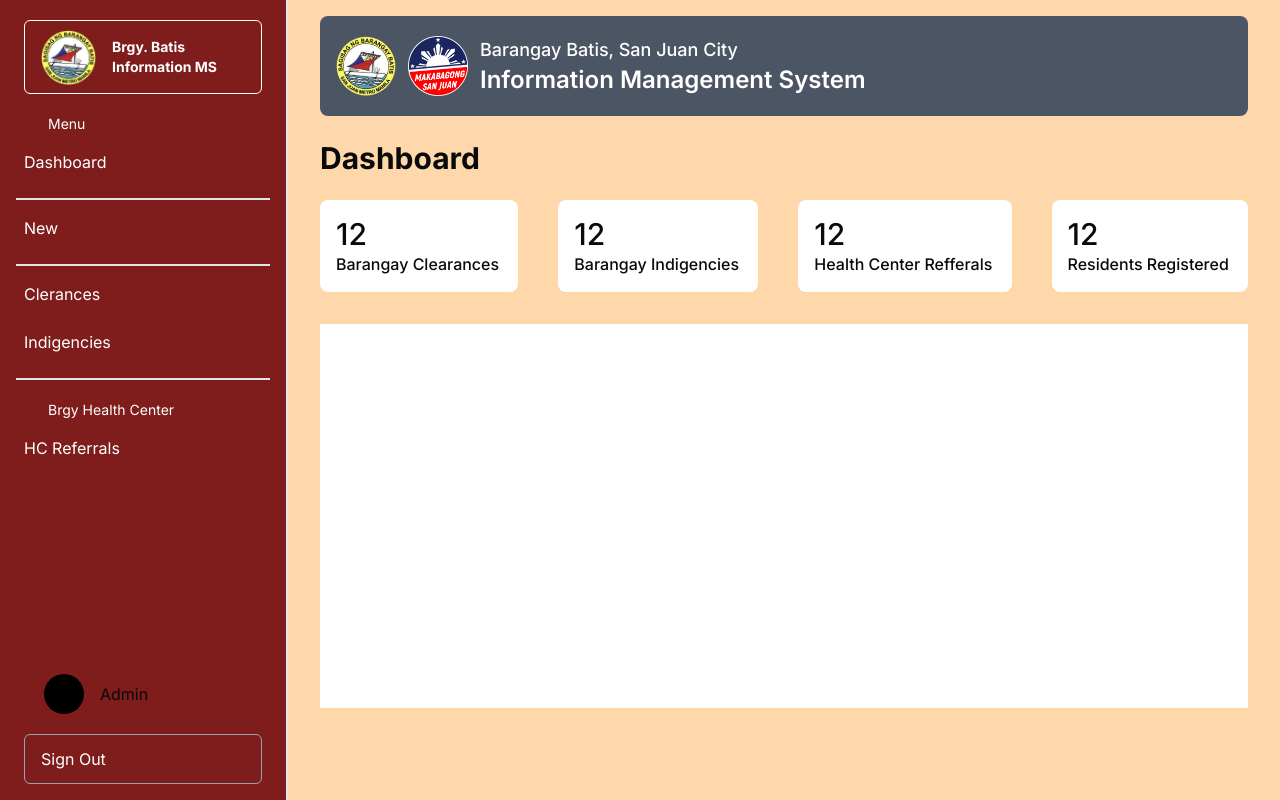
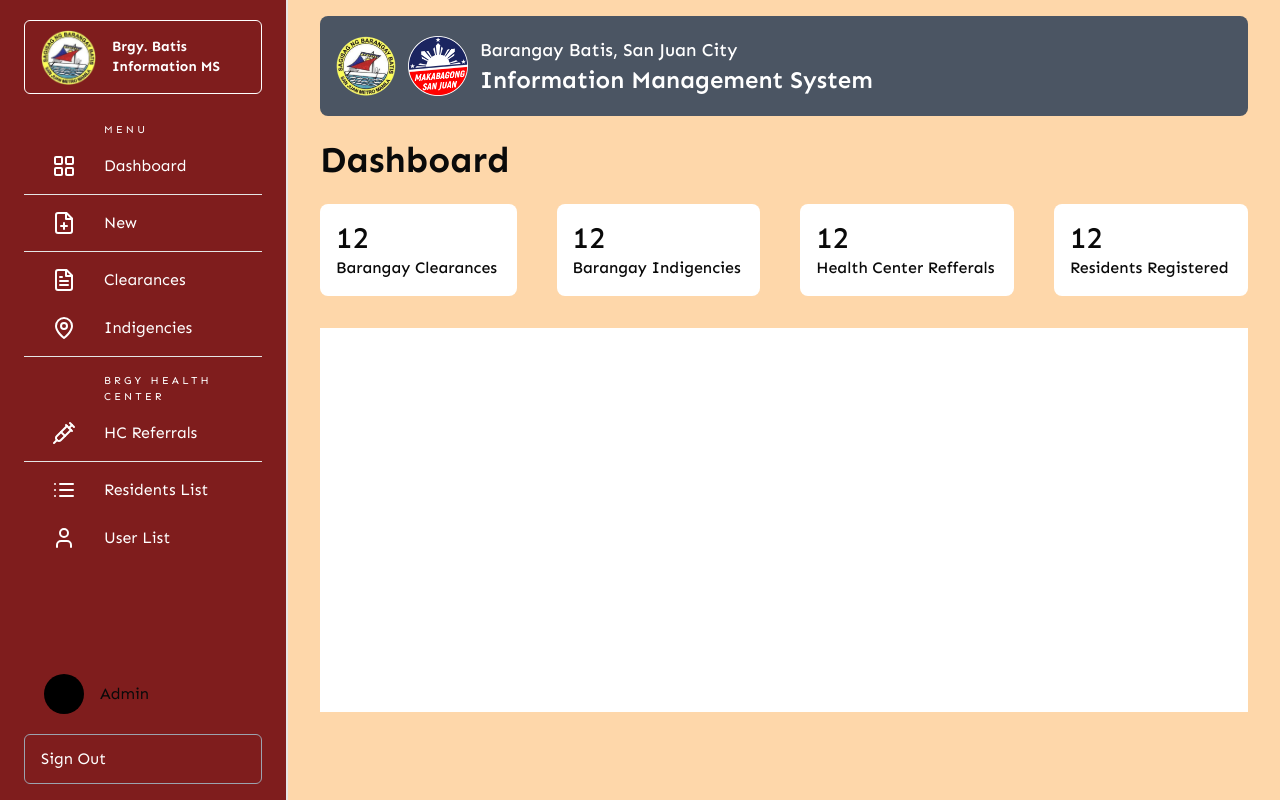
Before and after one commit to biencarlo/bims-frontend, a Next.js app: page /dashboard in a window 1280 px wide. Built offline with nearby package versions, Linux system fonts and the light colour scheme.

Commit message:
made changes on sidebar design

```diff
--- a/app/dashboard/clearances/page.tsx
+++ b/app/dashboard/clearances/page.tsx
@@ -13,7 +13,7 @@ import {
   getSortedRowModel,
   useReactTable,
 } from "@tanstack/react-table"
-import { ArrowUpDown, ChevronDown, MoreHorizontal, Search} from "lucide-react"
+import { ArrowUpDown, ChevronDown, MoreHorizontal, ChevronRight} from "lucide-react"
 
 import { Button } from "@/components/ui/button"
 import { Checkbox } from "@/components/ui/checkbox"
@@ -185,7 +185,7 @@ export const columns: ColumnDef<Payment>[] = [
   },
 ]
 
-export default function Clerances() {
+export default function Clearances() {
   const [sorting, setSorting] = React.useState<SortingState>([])
   const [columnFilters, setColumnFilters] = React.useState<ColumnFiltersState>(
     []
@@ -214,7 +214,7 @@ export default function Clerances() {
   })
 
   return (
-    <div className="w-full">
+    <div className="p-10 w-full">
       <div className="flex items-center py-4">
         <Input
           placeholder="Filter emails..."
@@ -225,7 +225,7 @@ export default function Clerances() {
           className="max-w-sm"
         />
          <Button variant="outline" size="icon">
-      <Search className="h-4 w-4" />
+      <ChevronRight className="h-4 w-4" />
     </Button>
         <DropdownMenu>
           <DropdownMenuTrigger asChild>
--- a/app/dashboard/new/page.tsx
+++ b/app/dashboard/new/page.tsx
@@ -1,4 +1,5 @@
 import React from "react";
+
 
 interface FormFieldProps {
   label: string;
--- a/app/dashboard/page.tsx
+++ b/app/dashboard/page.tsx
@@ -21,7 +21,7 @@ export default function Dashboard() {
         </div>
       </div>
 
-      <h1 className="text-3xl font-bold my-6">Dashboard</h1>
+      <h1 className="text-4xl font-bold my-6">Dashboard</h1>
 
       <div className="flex gap-10">
         {Cards.map((card) => (
--- /dev/null
+++ b/app/dashboard/residents-list/page.tsx
@@ -0,0 +1,3 @@
+export default function ResidentsList() {
+    return <h1>yow</h1>;
+  }
--- /dev/null
+++ b/app/dashboard/user-list/page.tsx
@@ -0,0 +1,3 @@
+export default function UserList() {
+    return <h1>yow</h1>;
+  }
--- a/app/globals.css
+++ b/app/globals.css
@@ -74,3 +74,20 @@
     @apply bg-background text-foreground;
   }
 }
+
+
+*::-webkit-scrollbar-track
+{
+	background-color: #F5F5F5;
+}
+
+*::-webkit-scrollbar
+{
+	width: 4px;
+	background-color: #F5F5F5;
+}
+
+*::-webkit-scrollbar-thumb
+{
+	background-color: #6a6a6a;
+}
--- a/app/layout.tsx
+++ b/app/layout.tsx
@@ -1,8 +1,8 @@
 import "./globals.css";
 import type { Metadata } from "next";
-import { Inter } from "next/font/google";
+import { Sen } from "next/font/google";
 
-const inter = Inter({ subsets: ["latin"] });
+const font = Sen({ subsets: ["latin"], weight: ["400", "500", "600", "700", "800"] });
 
 export const metadata: Metadata = {
   title: "Barangay Batis Information Management System",
@@ -15,7 +15,7 @@ export default function RootLayout({
   children: React.ReactNode;
 }) {
   return (
-    <html lang="en" className={inter.className}>
+    <html lang="en" className={font.className}>
       <body className="bg-orange-200">{children}</body>
     </html>
   );
--- a/components/Sidebar.tsx
+++ b/components/Sidebar.tsx
@@ -2,8 +2,9 @@
 import Link from "next/link";
 import Image from "next/image";
 import { useSelectedLayoutSegment } from "next/navigation";
-import { LayoutDashboard } from "lucide-react"
+import { LayoutGrid, FilePlus, FileText, MapPin, Syringe, List, User} from "lucide-react";
 import layout from "@/app/dashboard/layout";
+import SidebarItems from "./SidebarItems";
 
 function classNames(...classes: string[]) {
   return classes.filter(Boolean).join(" ");
@@ -13,35 +14,54 @@ export default function Sidebar() {
   const segment = useSelectedLayoutSegment();
   const sidebarOptions = [
     {
-      icon: 'LayoutDashboard',
+      icon: <LayoutGrid />,
       name: "Dashboard",
       href: "/dashboard",
       current: !segment,
       border: true,
-      parent: "Menu",
+      parent: "MENU",
     },
     {
+      icon: <FilePlus />,
       name: "New",
       href: "/dashboard/new",
       current: `/${segment}` === "/new",
       border: true,
     },
     {
-      name: "Clerances",
+      icon: <FileText />,
+      name: "Clearances",
       href: "/dashboard/clearances",
       current: `/${segment}` === "/clearances",
     },
     {
+      icon: <MapPin />,
       name: "Indigencies",
       href: "/dashboard/indigencies",
       current: `/${segment}` === "/indigencies",
       border: true,
     },
     {
+      icon: <Syringe />,
       name: "HC Referrals",
       href: "/dashboard/hc-referrals",
-      current: `/${segment}` === "/hc-refferals",
-      parent: "Brgy Health Center",
+      current: `/${segment}` === "/hc-referrals",
+      parent: "BRGY HEALTH CENTER",
+      border: true
+    },
+    {
+      icon: <List />,
+      name: "Residents List",
+      href: "/dashboard/residents-list",
+      current: `/${segment}` === "/residents-list",
+
+    },
+    {
+      icon: <User />,
+      name: "User List",
+      href: "/dashboard/user-list",
+      current: `/${segment}` === "/user-list",
+
     },
   ];
   return (
@@ -56,34 +76,8 @@ export default function Sidebar() {
 
         <nav className="flex flex-1 flex-col">
           <ul role="list" className="flex flex-1 flex-col gap-y-2">
-            {sidebarOptions.map((option) => (
-              <li key={option.name}>
-                <h1
-                  className={`${
-                    option.parent ? "block" : "hidden"
-                  } text-sm text-white pl-6 pb-2 ${
-                    option.parent === "Brgy Health Center" ? "pt-3" : ""
-                  }`}
-                >
-                  {option.parent}
-                </h1>
-                <ul role="list" className="-mx-2 space-y-4">
-                  <li
-                    className={`rounded-md py-2 px-2
-              ${
-                option.current
-                  ? "bg-[#ffbbbb] text-[#5a0000]"
-                  : "text-white hover:text-white hover:bg-[#bc6666]"
-              }
-            `}
-                  >
-                    <Link href={option.href}>{option.name}</Link>
-                  </li>
-                  {/* Add the border div here */}
-                  {option.border && <div className="border-b-2"></div>}
-                </ul>
-              </li>
-            ))}
+            {sidebarOptions.map((option) => <SidebarItems option={option}>
+            </SidebarItems>)}
           </ul>
         </nav>
 
--- /dev/null
+++ b/components/SidebarItems.tsx
@@ -0,0 +1,36 @@
+import Link from "next/link";
+
+export default function SidebarItems({ option }) {
+  return (
+    <li key={option.name}>
+      <p
+        className={`${
+          option.parent ? "block" : "hidden"
+        } text-[8pt] text-white pt-2 pl-20 pb-2 tracking-[.30em] ${
+          option.parent === "Brgy Health Center" ? "pt-1" : ""
+        }`}
+      >
+        {option.parent}
+      </p>
+      <ul role="list" className=" space-y-1">
+        <Link href={option.href}>
+          <li
+            className={`rounded-md py-2 px-7 flex space-x-1
+    ${
+      option.current
+        ? "bg-[#ffbbbb] text-[#5a0000] font-black transition-all"
+        : "text-white hover:text-white hover:bg-[#bc6666]"
+    }
+  `}
+          >
+            {option.icon}
+            <span className={`pl-6`}>{option.name}</span>
+          </li>
+        </Link>
+
+        {/* Add the border div here */}
+        {option.border && <div className="border-b pt-1"></div>}
+      </ul>
+    </li>
+  );
+}
--- /dev/null
+++ b/components/ui/popover.tsx
@@ -0,0 +1,29 @@
+import * as React from "react"
+import * as PopoverPrimitive from "@radix-ui/react-popover"
+
+import { cn } from "@/lib/utils"
+
+const Popover = PopoverPrimitive.Root
+
+const PopoverTrigger = PopoverPrimitive.Trigger
+
+const PopoverContent = React.forwardRef<
+  React.ElementRef<typeof PopoverPrimitive.Content>,
+  React.ComponentPropsWithoutRef<typeof PopoverPrimitive.Content>
+>(({ className, align = "center", sideOffset = 4, ...props }, ref) => (
+  <PopoverPrimitive.Portal>
+    <PopoverPrimitive.Content
+      ref={ref}
+      align={align}
+      sideOffset={sideOffset}
+      className={cn(
+        "z-50 w-72 rounded-md border bg-popover p-4 text-popover-foreground shadow-md outline-none data-[state=open]:animate-in data-[state=closed]:animate-out data-[state=closed]:fade-out-0 data-[state=open]:fade-in-0 data-[state=closed]:zoom-out-95 data-[state=open]:zoom-in-95 data-[side=bottom]:slide-in-from-top-2 data-[side=left]:slide-in-from-right-2 data-[side=right]:slide-in-from-left-2 data-[side=top]:slide-in-from-bottom-2",
+        className
+      )}
+      {...props}
+    />
+  </PopoverPrimitive.Portal>
+))
+PopoverContent.displayName = PopoverPrimitive.Content.displayName
+
+export { Popover, PopoverTrigger, PopoverContent }
--- a/package.json
+++ b/package.json
@@ -11,6 +11,7 @@
   "dependencies": {
     "@radix-ui/react-checkbox": "^1.0.4",
     "@radix-ui/react-dropdown-menu": "^2.0.5",
+    "@radix-ui/react-popover": "^1.0.6",
     "@radix-ui/react-slot": "^1.0.2",
     "@tanstack/react-table": "^8.9.7",
     "@types/node": "20.5.6",
--- a/tailwind.config.ts
+++ b/tailwind.config.ts
@@ -2,11 +2,11 @@
 module.exports = {
   darkMode: ["class"],
   content: [
-    './pages/**/*.{ts,tsx}',
-    './components/**/*.{ts,tsx}',
-    './app/**/*.{ts,tsx}',
-    './src/**/*.{ts,tsx}',
-	],
+    "./pages/**/*.{ts,tsx}",
+    "./components/**/*.{ts,tsx}",
+    "./app/**/*.{ts,tsx}",
+    "./src/**/*.{ts,tsx}",
+  ],
   theme: {
     container: {
       center: true,
@@ -15,6 +15,12 @@ module.exports = {
         "2xl": "1400px",
       },
     },
+
+    fontFamily: {
+      sans: ["Inter"],
+      serif: ["Merriweather", "serif"],
+    },
+
     extend: {
       colors: {
         border: "hsl(var(--border))",
@@ -73,4 +79,4 @@ module.exports = {
     },
   },
   plugins: [require("tailwindcss-animate")],
-}
+};
```
Also changed, not shown: 1 other file (tests, documents, lock files or other folders).
